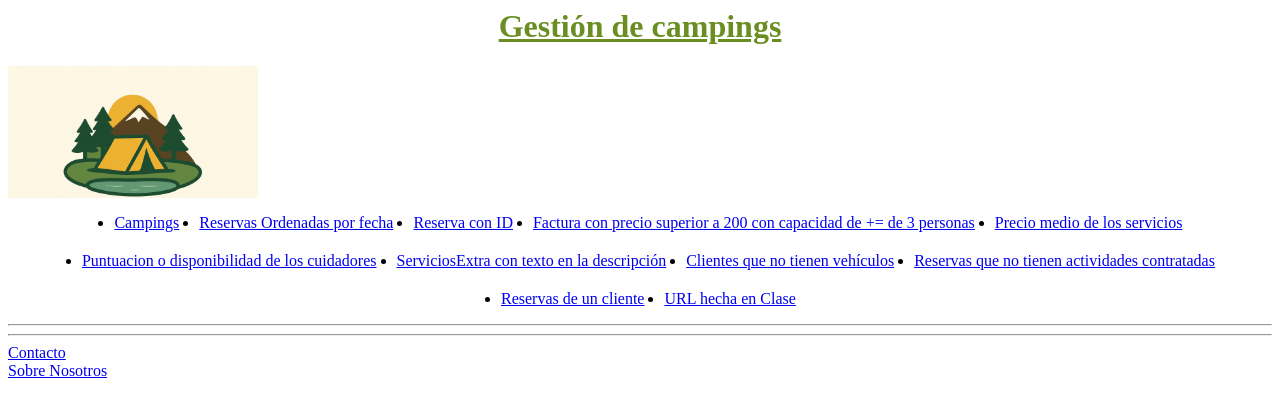
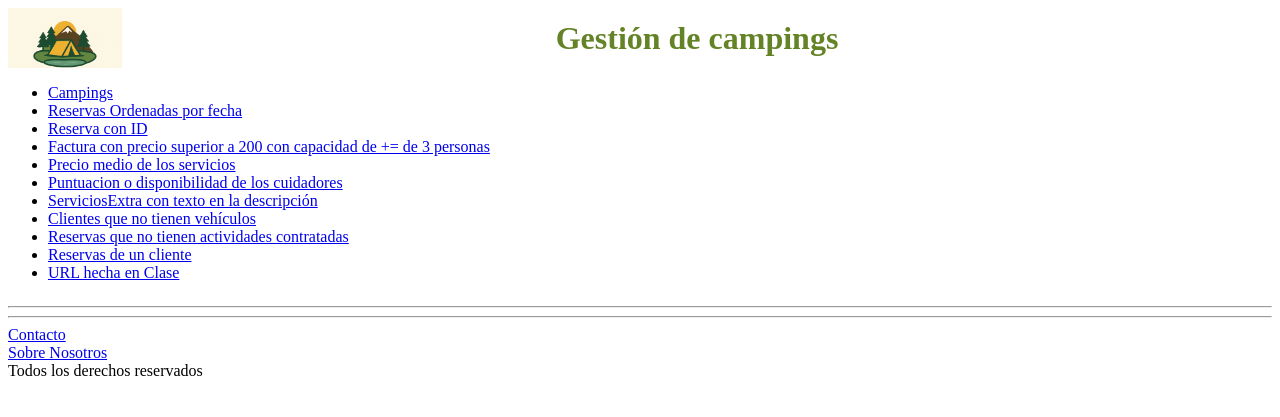
Before and after one commit to MarcosGarciaR/ProyectoDWES, a Django app: page / in a window 1280 px wide. Shown: the top 417 px of the page. Run offline with Django 5.2, Linux system fonts and the light colour scheme.

Commit message:
Cambios de clase

```diff
--- a/camping/static/css/cabecera_urls.css
+++ b/camping/static/css/cabecera_urls.css
@@ -1,19 +1,21 @@
-h1{
-    text-align: center;
-    color: olivedrab;
-    text-decoration: underline;
+#cabecera{
+    display: flex;
+    align-items: center;
+    justify-content: space-between;
 }
 
-ul{
-    width: 95%;
-    justify-content: center;
-    align-items: center;
-    display: flex;
-    flex-wrap: wrap;
-    gap: 20px;
+div img {
+    height: 60px;
 }
 
-img{
-    width: 250px;
+div h1 {
+    flex: 1;
+    text-align: center;
+    margin: 0;
+    font-size: 2em;
+    color: rgb(100, 131, 38);
+}
+
+#lista_urls{
     display: flex;
 }
--- a/camping/templates/URLs/campings.html
+++ b/camping/templates/URLs/campings.html
@@ -6,6 +6,8 @@
     <title>Campings</title>
 </head>
 <body>
+
+    {% extneds %}
     <ul>
     {% for camping in mostrar_campings %}
 
--- a/camping/templates/cabecera_urls.html
+++ b/camping/templates/cabecera_urls.html
@@ -1,4 +1,4 @@
-<div>
+<div id="lista_urls">
     <ul>
         <li><a href="{% url 'ver_campings' %}">Campings</a></li>
         <li><a href="{% url 'ver_reservas' %}">Reservas Ordenadas por fecha</a></li>
@@ -12,5 +12,5 @@
         <li><a href="{% url 'reservas_de_cliente_por_id' cliente_id=6 %}">Reservas de un cliente</a></li>
         <li><a href="{% url 'prueba_clase' %}">URL hecha en Clase</a></li>
     </ul>
+</div>
     <hr>
-</div>
--- a/camping/templates/pie_de_pag.html
+++ b/camping/templates/pie_de_pag.html
@@ -6,4 +6,5 @@
     <div>
         <a href="#">Sobre Nosotros</a>
     </div>
+    <div>Todos los derechos reservados</div>
 </div>
--- a/camping/templates/principal.html
+++ b/camping/templates/principal.html
@@ -1,4 +1,5 @@
 <html>
+
     {% load static %}
     <head>
         <title>CampNatur</title>
@@ -10,10 +11,12 @@
 
 
     {% block cabecera %}
-    <h1>Gestión de campings</h1>
+    <div id="cabecera">
         <img src="{% static 'imagenes/logoWeb.png' %}">
-            {% include "cabecera_urls.html" %}
-    {% endblock %}
+        <h1>Gestión de campings</h1>
+    </div>
+        {% include "cabecera_urls.html" %}
+            {% endblock %}
 
     {% block contenido %}
     {% endblock %}
```
